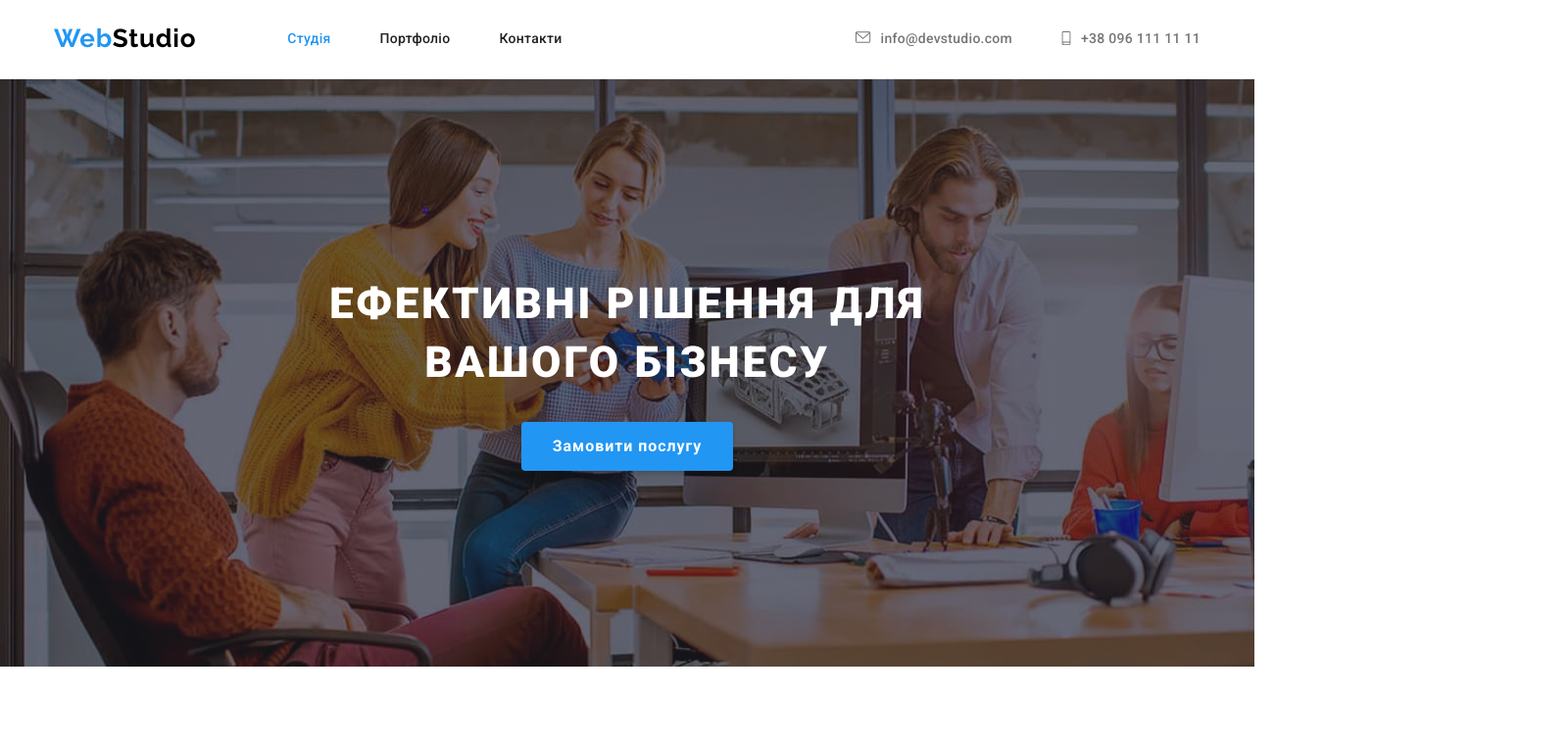
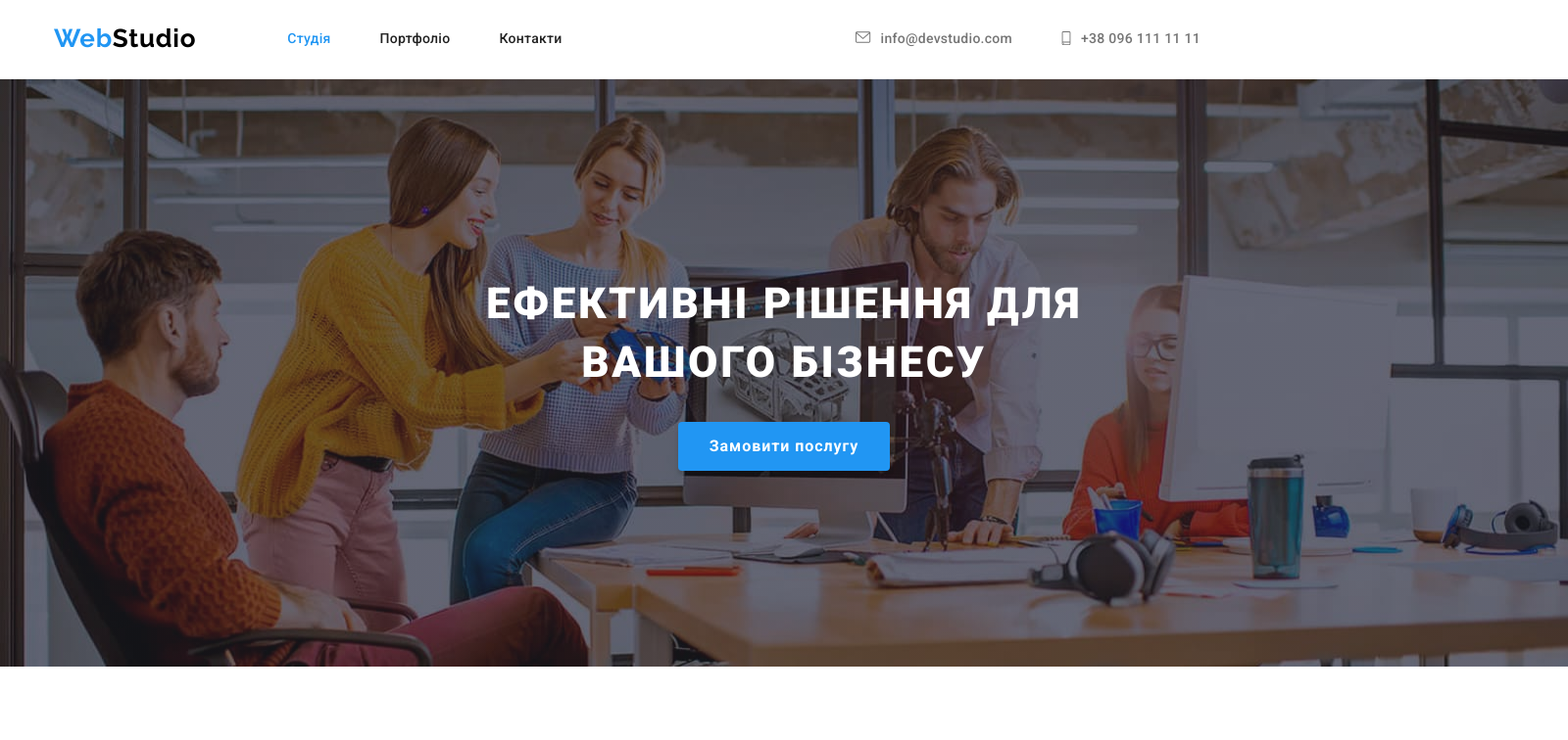
Before and after one commit to andrewscratch/goit-markup-hw-04, a plain HTML site: page index.html in a window 1280 px wide. Shown: the top 756 px of the page at 98% size, 1600 px wide, since content can reach past the window. Drawn offline with nearby package versions, Linux system fonts and the light colour scheme.

Commit message:
hw4 background

```diff
--- a/css/styles.css
+++ b/css/styles.css
@@ -148,16 +148,21 @@ ul {
 }
 /* ----------------hero----------------- */
 .hero {
+  width: 1600px;
+  margin: auto;
   background-color: #2f303a;
   text-align: center;
-  padding: 200px 0px;
+  padding-top: 200px;
+  padding-bottom: 200px;
   background-image: linear-gradient(
       to right,
       rgba(47, 48, 58, 0.4),
       rgba(47, 48, 58, 0.4)
     ),
     url(../img/hero-img.jpg);
-  background-color: #c4c4c4;
+  background-position: center;
+  background-repeat: no-repeat;
+  background-size: cover;
 }
 
 .hero-title {
```
